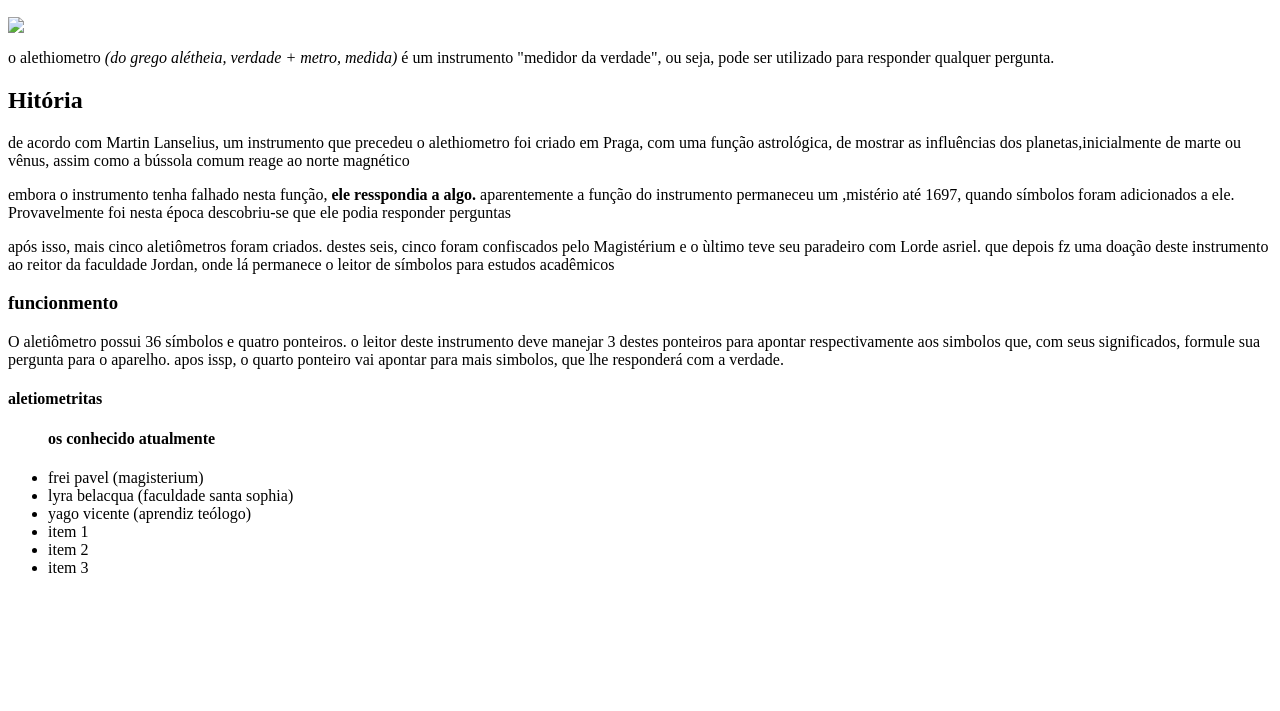
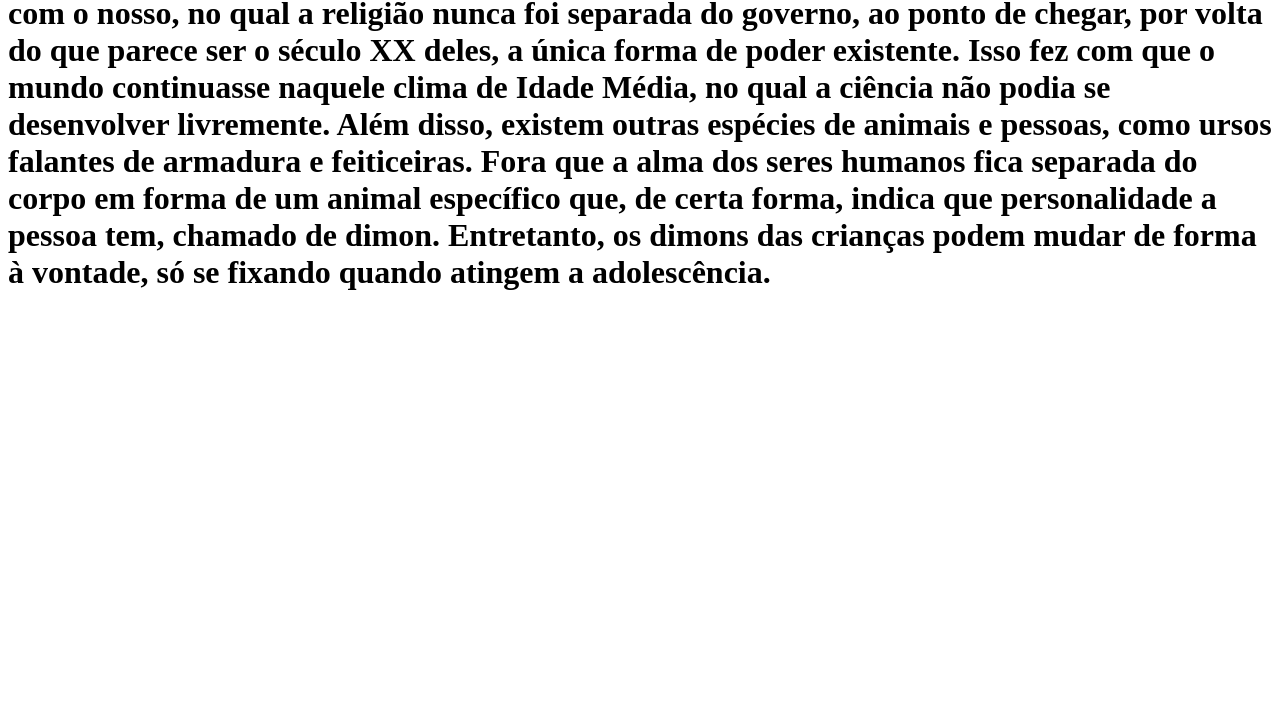
Before and after one commit to yagovicentematoss/alethiometro, a plain HTML site: page inex.html in a window 1280 px wide. Shown: the part 89-800 px from the top of the page. Drawn offline with Linux system fonts and the light colour scheme.

Commit message:
Update inex.html

```diff
--- a/inex.html
+++ b/inex.html
@@ -6,26 +6,10 @@
     <title>Document</title>
 </head>
 <body>
-    <h1>o aletiômetro - aa Bússola de Ouro</h1>
-    <img src="lyras_worlds_-_lyras_alethiometer_1080_x_1080_px.jpeg">
-    </header>
-    <div>
-    <p class="aleteia">  o alethiometro  <em>(do grego alétheia, verdade + metro, medida)</em> é um instrumento "medidor da verdade", ou seja, pode ser utilizado para responder qualquer pergunta.</p>
-    <h2>Hitória</h2>
-<p> de acordo com Martin Lanselius, um instrumento que precedeu o alethiometro foi criado em Praga, com uma função astrológica, de mostrar as influências dos planetas,inicialmente de marte ou vênus, assim como a bússola comum reage ao norte magnético </p>
-<p> embora o instrumento tenha falhado nesta função, <strong> ele resspondia a algo.</strong> aparentemente a função do instrumento permaneceu um ,mistério até 1697, quando símbolos foram adicionados a ele. Provavelmente foi nesta época descobriu-se que ele podia responder perguntas </p>
-<p>após isso, mais cinco aletiômetros foram criados. destes seis, cinco foram confiscados pelo Magistérium e o ùltimo teve seu paradeiro com Lorde asriel. que depois fz uma doação deste instrumento ao reitor da faculdade Jordan, onde lá permanece o leitor de símbolos para estudos acadêmicos</p>
-    <h3>funcionmento</h3>
-    <p>O aletiômetro possui 36 símbolos e quatro ponteiros. o leitor deste instrumento deve manejar 3 destes ponteiros para apontar respectivamente aos simbolos que, com seus significados, formule sua pergunta para o aparelho. apos issp, o quarto ponteiro vai apontar para mais simbolos, que lhe responderá com a verdade.</p>
-<h4>aletiometritas</h4>
-<ul>
-    <h4> os conhecido atualmente</h4>
-    <li>frei pavel (magisterium)</li>
-    <li> lyra belacqua (faculdade santa sophia)</li>
-    <li> yago vicente (aprendiz teólogo)</li>
-    <li class="lista"> item 1</li>
-    <li class="lista"> item 2</li>
-    <li class="lista"> item 3</li>
+    <h1>A premissa da história é bem interessante. Trata-se de um universo paralelo, muito parecido com o nosso, no qual a religião nunca foi separada do governo, ao ponto de chegar, por volta do que parece ser o século XX deles, a única forma de poder existente. Isso fez com que o mundo continuasse naquele clima de Idade Média, no qual a ciência não podia se desenvolver livremente.
+
+Além disso, existem outras espécies de animais e pessoas, como ursos falantes de armadura e feiticeiras. Fora que a alma dos seres humanos fica separada do corpo em forma de um animal específico que, de certa forma, indica que personalidade a pessoa tem, chamado de dimon. Entretanto, os dimons das crianças podem mudar de forma à vontade, só se fixando quando atingem a adolescência.</h1></h1>
+
 </ul>
 </body>
 </html>
```
